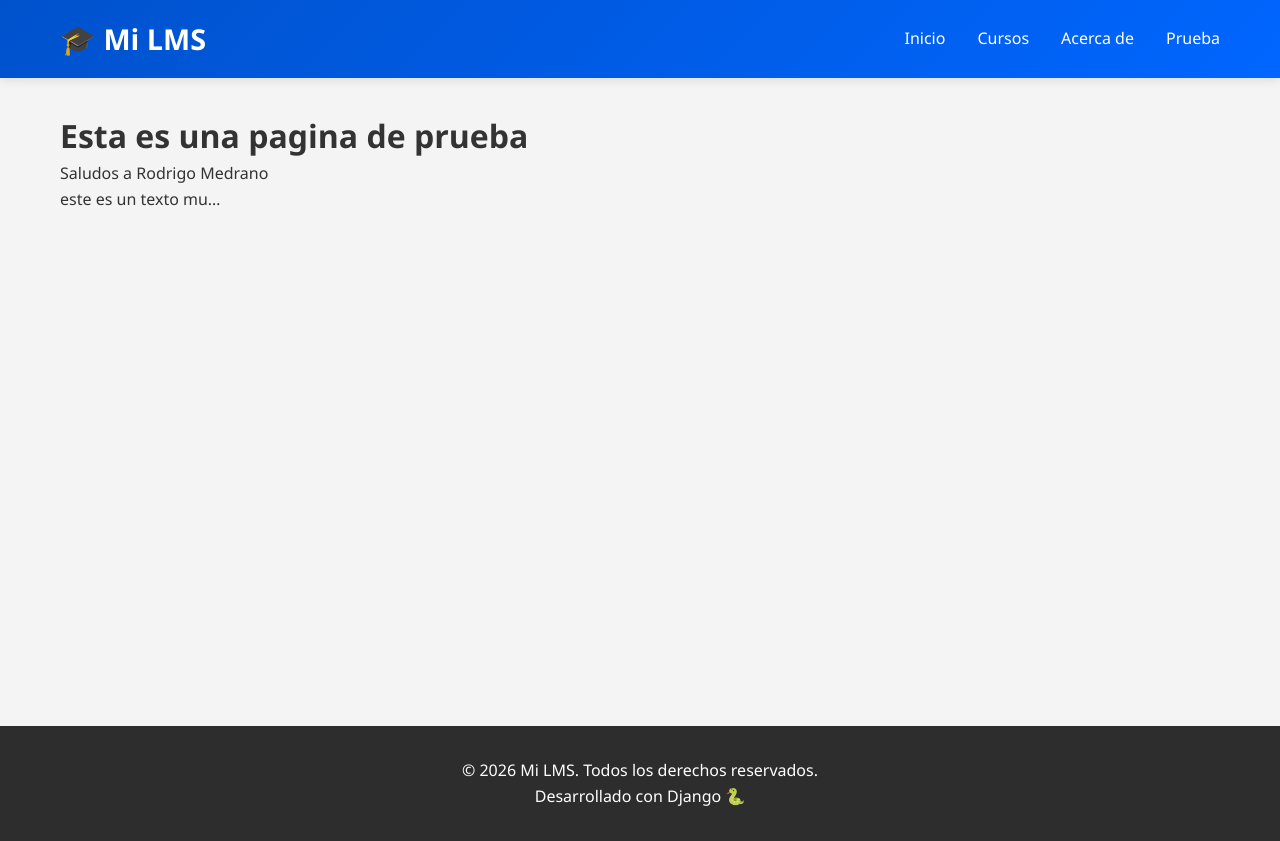
After one commit to rodrigomedrano-jpg/proyecto_rodrigo_b, a Django app: page /prueba/ in a window 1280 px wide. The commit adds this page. Run offline with Django 5.2, Linux system fonts and the light colour scheme.

Commit message:
Templates en curso

```diff
--- a/cursos/templates/cursos/base.html
+++ b/cursos/templates/cursos/base.html
@@ -6,6 +6,8 @@
     <meta name="viewport" content="width=device-width, initial-scale=1.0">
     <title>{% block title %}Mi LMS{% endblock %}</title>
     <link rel="stylesheet" href="{% static 'cursos/css/styles.css' %}">
+    {% block extra_css %}
+    {% endblock %}
 </head>
 <body>
     <!-- Navegación -->
@@ -18,6 +20,7 @@
                 <li><a href="{% url 'cursos:index' %}">Inicio</a></li>
                 <li><a href="{% url 'cursos:lista_cursos' %}">Cursos</a></li>
                 <li><a href="{% url 'cursos:acerca' %}">Acerca de</a></li>
+                <li><a href="{% url 'cursos:prueba'%}">Prueba</a></li>
             </ul>
         </div>
     </nav>
--- a/cursos/templates/cursos/index.html
+++ b/cursos/templates/cursos/index.html
@@ -2,7 +2,9 @@
 {% load static %}
 
 {% block title %}Inicio - Mi LMS{% endblock %}
-
+{% block extra_css %}
+    <link rel="stylesheet" href="{% static 'cursos/css/index.css' %}">
+{% endblock %}
 {% block content %}
 <div class="container">
     <!-- Hero Section -->
--- /dev/null
+++ b/cursos/templates/cursos/prueba.html
@@ -0,0 +1,13 @@
+{% extends 'cursos/base.html' %}
+
+{% block title %}
+  Pruebas
+{% endblock %}
+
+{% block content %}
+  <div class="container">
+    <h1>Esta es una pagina de prueba</h1>
+    <p>Saludos a {{ nombre }}</p>
+    <p>{{ biografia | lower | truncatechars:20}}</p>
+  </div>
+{% endblock %}
--- a/cursos/urls.py
+++ b/cursos/urls.py
@@ -8,4 +8,5 @@ urlpatterns=[
     path('cursos/', views.lista_cursos, name='lista_cursos'),
     path('curso/<int:curso_id>/', views.curso_detalle, name='curso_detalle'),
     path('acerca/', views.acerca, name='acerca'),
+    path('prueba/', views.prueba, name='prueba'),
 ]
--- a/cursos/views.py
+++ b/cursos/views.py
@@ -116,3 +116,10 @@ def acerca(request):
         'vision': 'Ser la plataforma líder en educación en línea',
     }
     return render(request, 'cursos/acerca.html', contexto)
+
+def prueba(request):
+    contexto={
+        'nombre':'Rodrigo Medrano',
+        'biografia': 'ESTE ES UN TEXTO MUY LARGO QUE DEBERIA REDUCIRSE AL MOMENTO DE IMPRIMIR EN PANTALLA'
+    }
+    return render(request, 'cursos/prueba.html', contexto)
```
